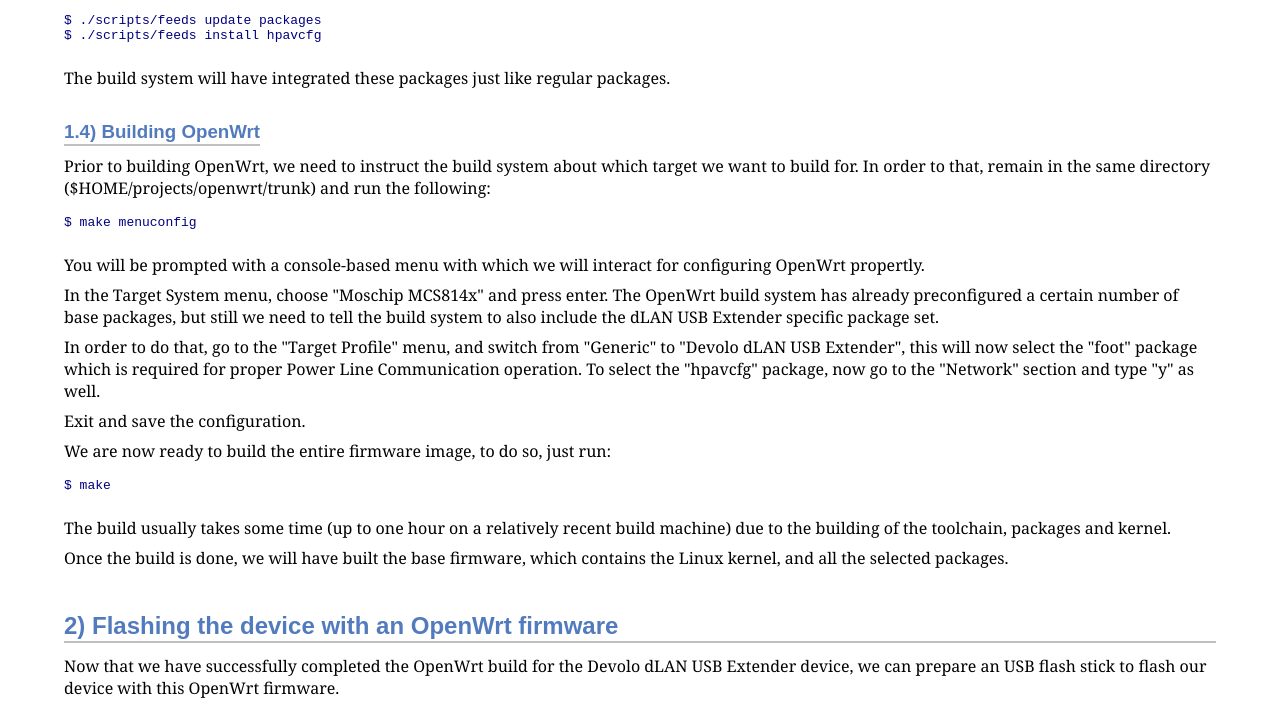
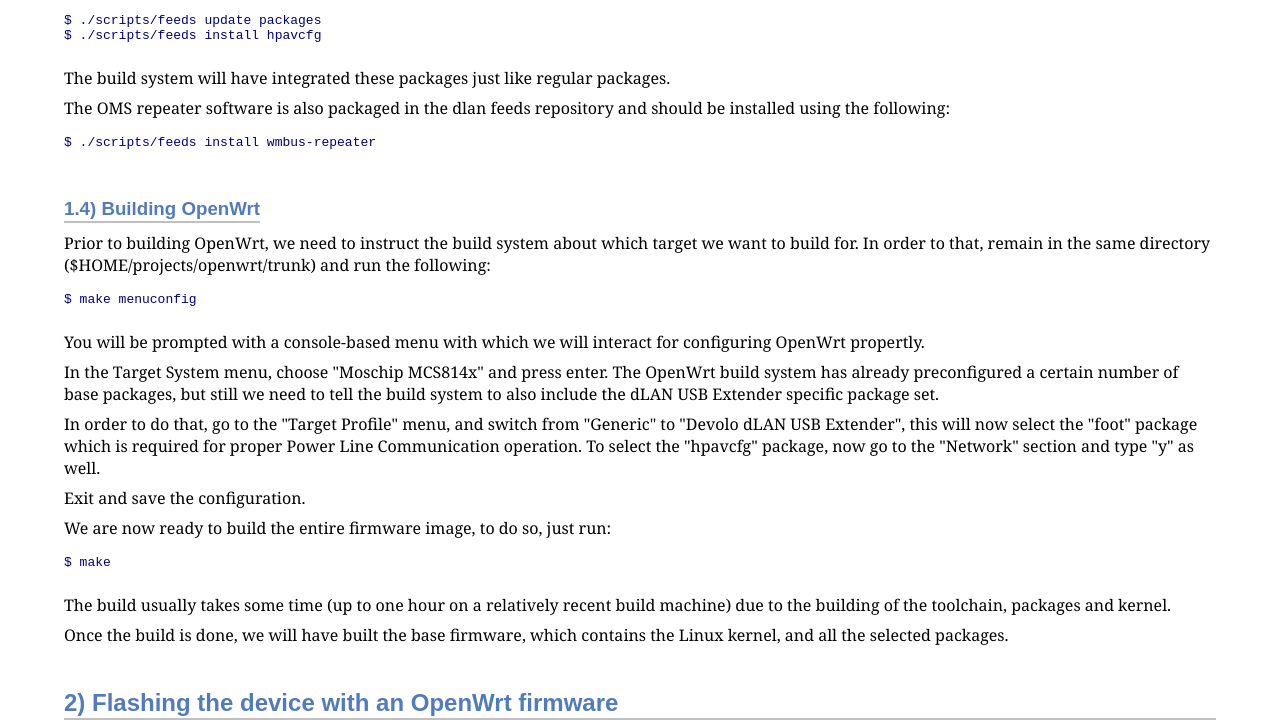
Before and after one commit to ffainelli/dlan-usb-extender-3rd-party, a plain HTML site: page index.html in a window 1280 px wide. Shown: the part 1947-2674 px from the top of the page. Drawn offline with Linux system fonts and the light colour scheme.

Commit message:
HOWTO: update to mention installation of wbmus-repeater package

```diff
--- a/index.html
+++ b/index.html
@@ -842,6 +842,12 @@
 $ ./scripts/feeds install hpavcfg</pre>
 </div></div>
 <div class="paragraph"><p>The build system will have integrated these packages just like regular packages.</p></div>
+<div class="paragraph"><p>The OMS repeater software is also packaged in the dlan feeds repository and
+should be installed using the following:</p></div>
+<div class="literalblock">
+<div class="content monospaced">
+<pre>$ ./scripts/feeds install wmbus-repeater</pre>
+</div></div>
 </div>
 <div class="sect2">
 <h3 id="_1_4_building_openwrt">1.4) Building OpenWrt</h3>
@@ -1141,7 +1147,7 @@
 <div id="footer">
 <div id="footer-text">
 Version 1.0<br>
-Last updated 2012-11-22 22:35:46 CET
+Last updated 2013-04-30 08:51:24 CEST
 </div>
 </div>
 </body>
```
Also changed, not shown: 1 other file.
